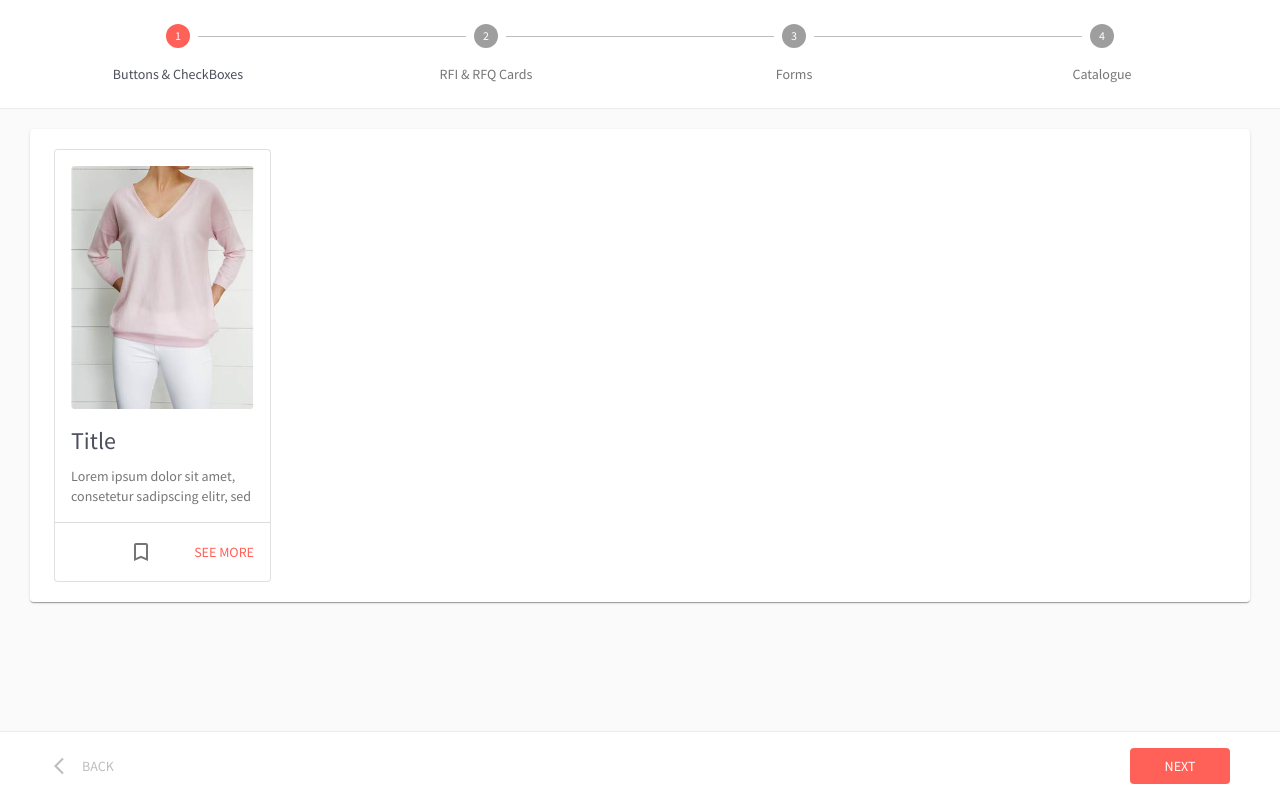
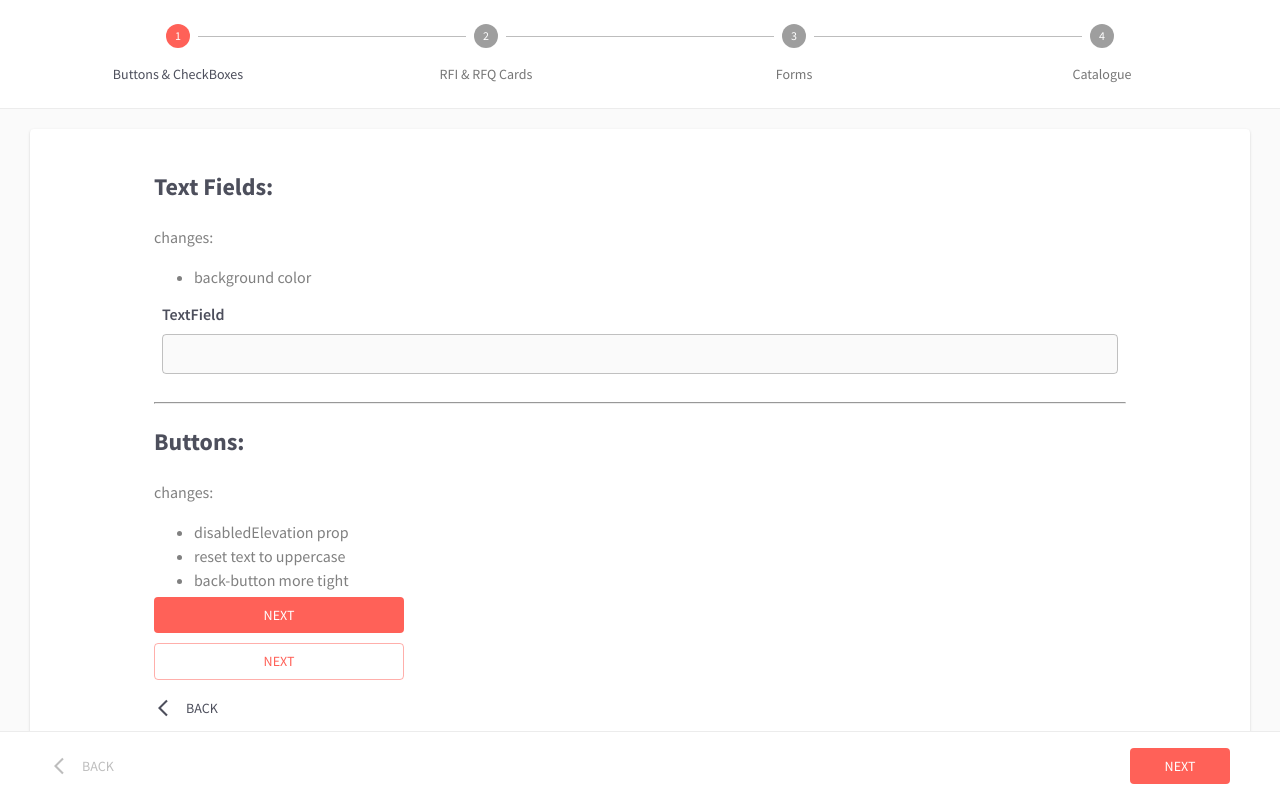
Before and after one commit to alexcurimjee/abana_components, a React (Create React App) app: page / in a window 1280 px wide. Shown: the top 798 px of the page. Built offline with nearby package versions, Linux system fonts and the light colour scheme.

Commit message:
rearrange componentform

```diff
--- a/src/ComponentForm.js
+++ b/src/ComponentForm.js
@@ -64,13 +64,13 @@ function getSteps() {
 function getStepContent(stepIndex) {
   switch (stepIndex) {
     case 0:
-      return <Catalogue />;
+      return <ButtonsAndCheckPage />;
     case 1:
       return <CardsPage />;
     case 2:
       return <FormPage />;
     case 3:
-      return <ButtonsAndCheckPage />;
+      return <Catalogue />;
     default:
       return "Unknown stepIndex";
   }
```
